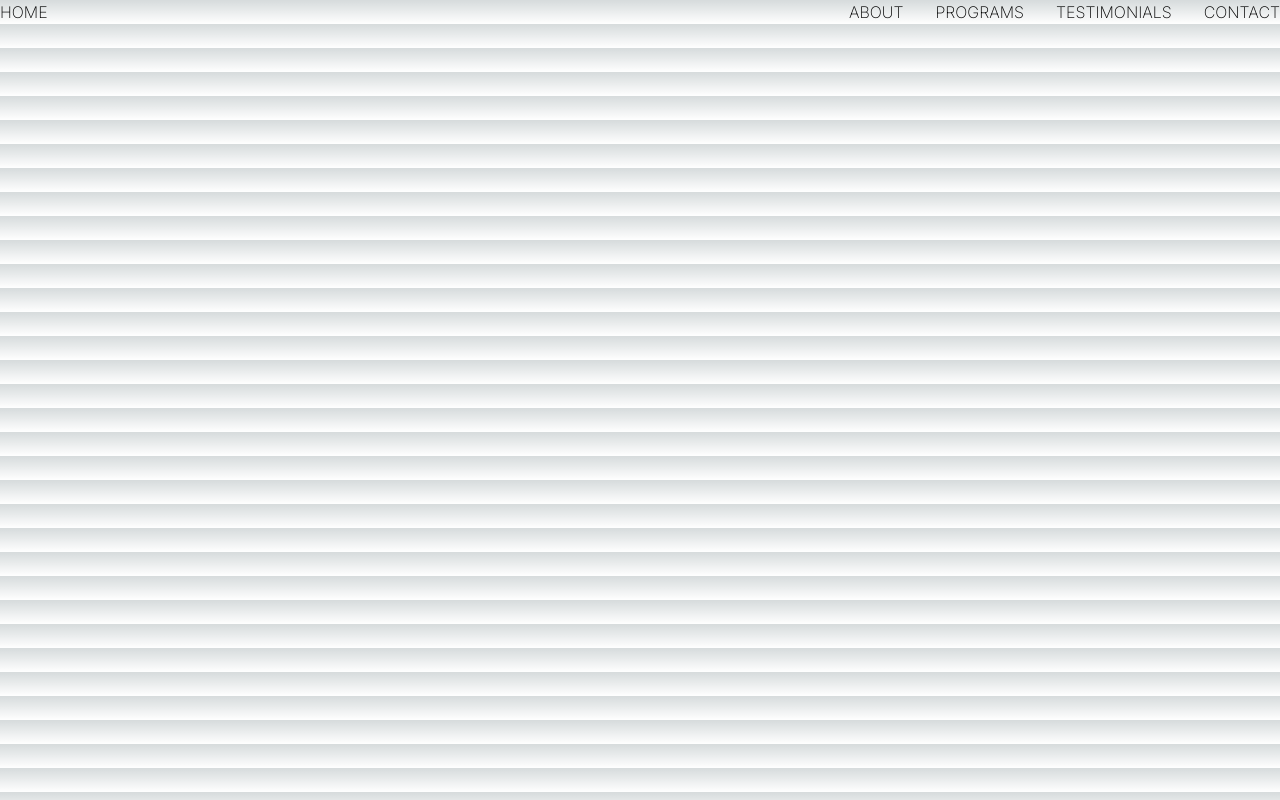
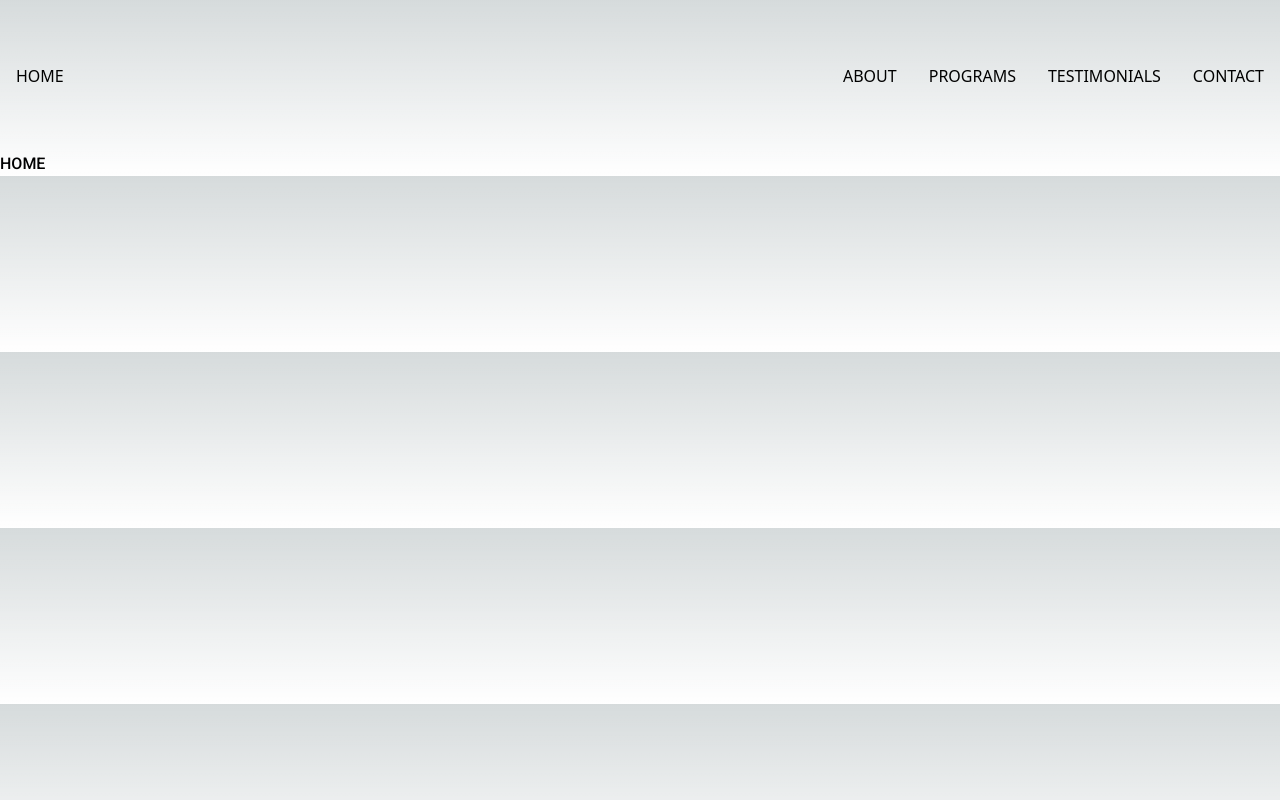
Before and after one commit to gonzaleza61/r3vfitness, a Next.js app: page / in a window 1280 px wide. Built offline with nearby package versions, Linux system fonts and the light colour scheme.

Commit message:
added fonts

```diff
--- a/package.json
+++ b/package.json
@@ -9,7 +9,6 @@
     "lint": "next lint"
   },
   "dependencies": {
-    "@next/font": "^13.5.1",
     "autoprefixer": "10.4.15",
     "eslint": "8.49.0",
     "eslint-config-next": "13.4.19",
--- /dev/null
+++ b/src/app/components/HeroSection.js
@@ -0,0 +1,12 @@
+import { roboto } from "../fonts"
+
+export default function HeroSection(){
+
+
+
+    return(
+        <>
+        <p className={roboto.className}>HOME</p>
+        </>
+    )
+}
--- a/src/app/components/NavBar.js
+++ b/src/app/components/NavBar.js
@@ -1,17 +1,11 @@
 
-import { Inter } from "next/font/google"
-
-const inter = Inter({
-    subsets:['latin'],
-    weight: '200'
-})
 
 export default function NavBar(){
     return(
         <>
-        <nav class='max-w-screen-xl my-0 mx-auto py-16 px-4' className={inter.className}>
-            <ul class="m-0 p-0 list-none flex flex-row flex-wrap justify-center items-center gap-8">
-                <li class="basis-auto text-left mr-auto"><h1><a href="/">HOME</a></h1></li>
+        <nav className='max-w-screen-xl my-0 mx-auto py-16 px-4'>
+            <ul className="m-0 p-0 list-none flex flex-row flex-wrap justify-center items-center gap-8">
+                <li className="basis-auto text-left mr-auto"><h1><a href="/">HOME</a></h1></li>
                 <li><a href="#">ABOUT</a></li>
                 <li><a href="#">PROGRAMS</a></li>
                 <li><a href="#">TESTIMONIALS</a></li>
--- /dev/null
+++ b/src/app/fonts.js
@@ -0,0 +1,14 @@
+import { Inter, Roboto } from 'next/font/google'
+
+
+export const roboto = Roboto({
+    subsets:['latin'],
+    weight: '500',
+    display: 'swap'
+  })
+
+export const inter = Inter({
+    subsets:['latin'],
+    weight: '900',
+    display: 'swap'
+  })
--- a/src/app/layout.js
+++ b/src/app/layout.js
@@ -1,8 +1,6 @@
 import NavBar from './components/NavBar'
 import './globals.css'
-import { Inter } from 'next/font/google'
 
-const inter = Inter({ subsets: ['latin'] })
 
 export const metadata = {
   title: 'r3vfitness',
@@ -12,7 +10,7 @@ export const metadata = {
 export default function RootLayout({ children }) {
   return (
     <html lang="en">
-      <body className={inter.className}>
+      <body>
       <NavBar/>
         {children}</body>
     </html>
--- a/src/app/page.js
+++ b/src/app/page.js
@@ -1,9 +1,14 @@
 import Image from 'next/image'
-import NavBar from './components/NavBar'
+import HeroSection from './components/HeroSection'
+import { roboto } from './fonts'
+
+
 
 export default function Home() {
+
   return (
     <>
+    <HeroSection className={roboto.className}/>
     </>
   )
 }
```
Also changed, not shown: 1 other file (tests, documents, lock files or other folders).
